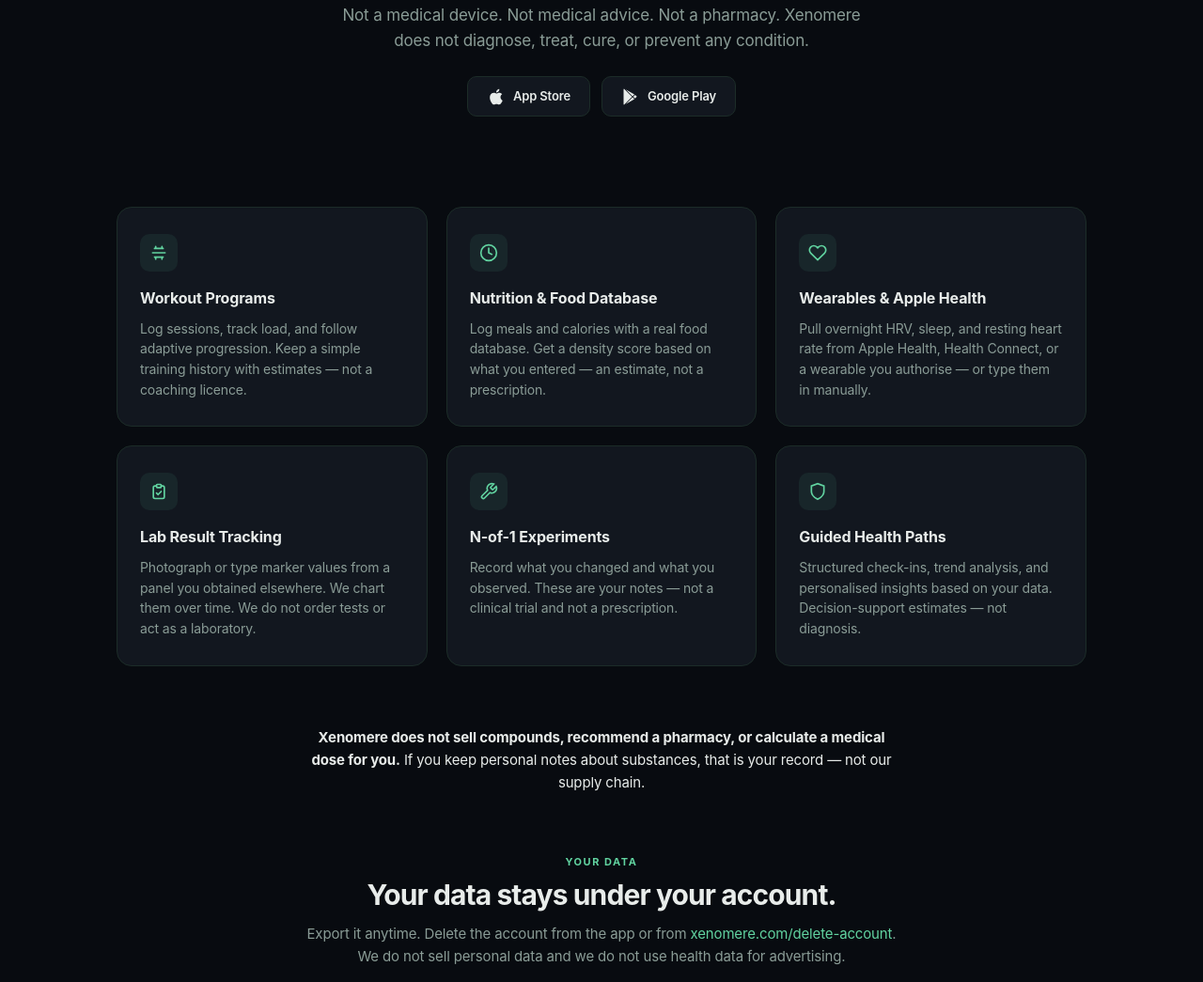
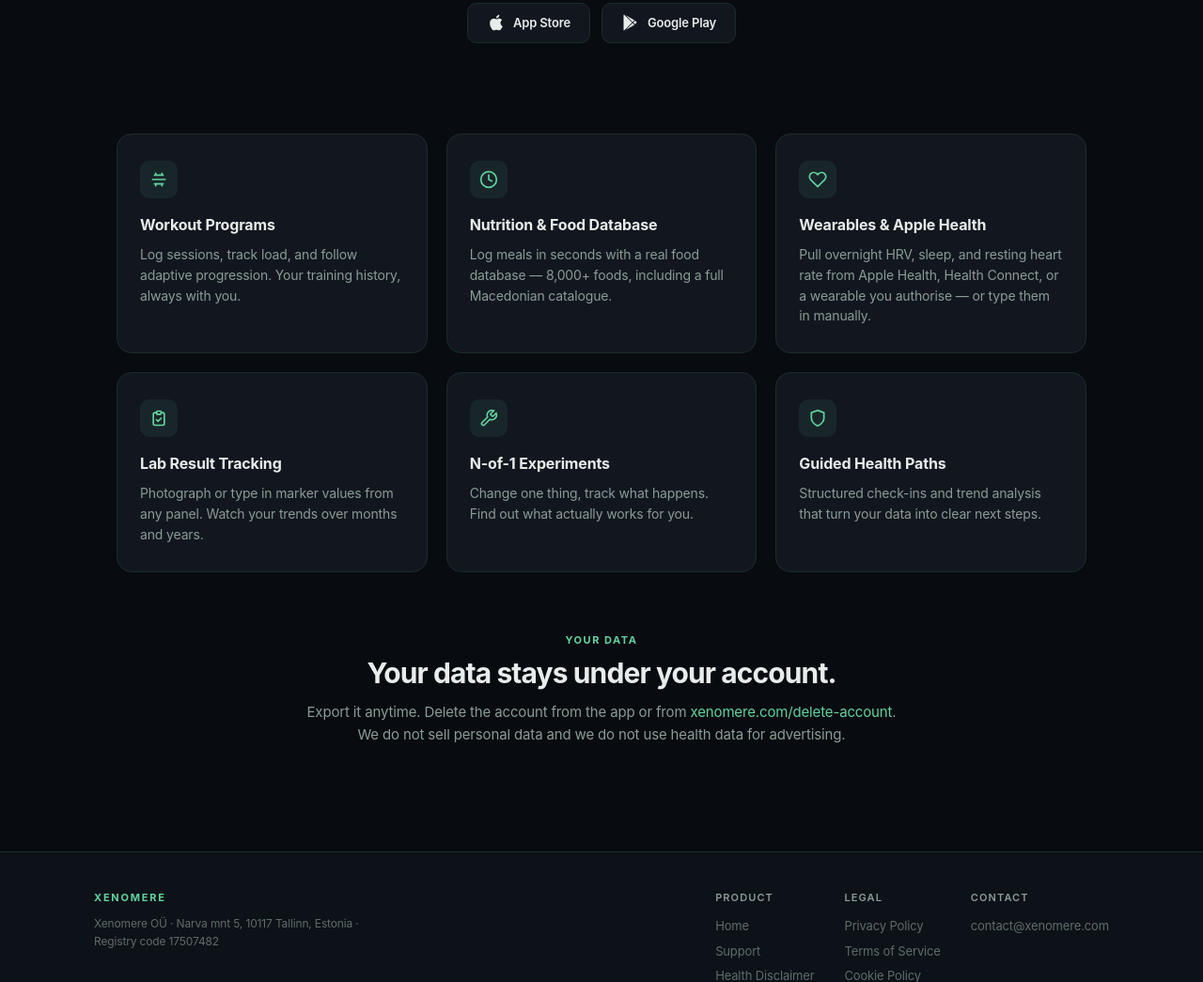
Before and after one commit to xenomere/xenomere.com, a plain HTML site: page index.html in a window 1280 px wide. Shown: the part 434-1479 px from the top of the page at 94% size. Drawn offline with Linux system fonts and the light colour scheme.

Commit message:
Simplify home page copy

```diff
--- a/index.html
+++ b/index.html
@@ -31,7 +31,6 @@
     <div class="hero-badge">Wellness &amp; Self-Tracking</div>
     <h1>Track training, recovery, and the numbers you already measure.</h1>
     <p>Xenomere is a personal wellness notebook. Log workouts and meals. Connect a wearable if you want. Keep lab results in one place. Look at trends over time.</p>
-    <p class="hero-disclaimer">Not a medical device. Not medical advice. Not a pharmacy. Xenomere does not diagnose, treat, cure, or prevent any condition.</p>
     <div class="store-badges">
       <a href="#" class="store-badge" aria-label="Download on the App Store">
         <svg width="20" height="20" viewBox="0 0 24 24" fill="currentColor"><path d="M18.71 19.5c-.83 1.24-1.71 2.45-3.05 2.47-1.34.03-1.77-.79-3.29-.79-1.53 0-2 .77-3.27.82-1.31.05-2.3-1.32-3.14-2.53C4.25 17 2.94 12.45 4.7 9.39c.87-1.52 2.43-2.48 4.12-2.51 1.28-.02 2.5.87 3.29.87.78 0 2.26-1.07 3.8-.91.65.03 2.47.26 3.64 1.98-.09.06-2.17 1.28-2.15 3.81.03 3.02 2.65 4.03 2.68 4.04-.03.07-.42 1.44-1.38 2.83M13 3.5c.73-.83 1.94-1.46 2.94-1.5.13 1.17-.34 2.35-1.04 3.19-.69.85-1.83 1.51-2.95 1.42-.15-1.15.41-2.35 1.05-3.11z"/></svg>
@@ -51,7 +50,7 @@
         <svg width="20" height="20" viewBox="0 0 24 24" fill="none" stroke="currentColor" stroke-width="2" stroke-linecap="round"><path d="M6.5 6.5h11M6.5 17.5h11M4 12h16M8 6.5V4M16 6.5V4M8 17.5v2.5M16 17.5v2.5"/></svg>
       </div>
       <h3>Workout Programs</h3>
-      <p>Log sessions, track load, and follow adaptive progression. Keep a simple training history with estimates — not a coaching licence.</p>
+      <p>Log sessions, track load, and follow adaptive progression. Your training history, always with you.</p>
     </div>
 
     <div class="feature-card">
@@ -59,7 +58,7 @@
         <svg width="20" height="20" viewBox="0 0 24 24" fill="none" stroke="currentColor" stroke-width="2" stroke-linecap="round"><path d="M12 2a10 10 0 100 20 10 10 0 000-20z"/><path d="M12 6v6l4 2"/></svg>
       </div>
       <h3>Nutrition &amp; Food Database</h3>
-      <p>Log meals and calories with a real food database. Get a density score based on what you entered — an estimate, not a prescription.</p>
+      <p>Log meals in seconds with a real food database — 8,000+ foods, including a full Macedonian catalogue.</p>
     </div>
 
     <div class="feature-card">
@@ -75,7 +74,7 @@
         <svg width="20" height="20" viewBox="0 0 24 24" fill="none" stroke="currentColor" stroke-width="2" stroke-linecap="round"><path d="M9 5H7a2 2 0 00-2 2v12a2 2 0 002 2h10a2 2 0 002-2V7a2 2 0 00-2-2h-2"/><rect x="9" y="3" width="6" height="4" rx="1"/><path d="M9 14l2 2 4-4"/></svg>
       </div>
       <h3>Lab Result Tracking</h3>
-      <p>Photograph or type marker values from a panel you obtained elsewhere. We chart them over time. We do not order tests or act as a laboratory.</p>
+      <p>Photograph or type in marker values from any panel. Watch your trends over months and years.</p>
     </div>
 
     <div class="feature-card">
@@ -83,7 +82,7 @@
         <svg width="20" height="20" viewBox="0 0 24 24" fill="none" stroke="currentColor" stroke-width="2" stroke-linecap="round"><path d="M14.7 6.3a1 1 0 000 1.4l1.6 1.6a1 1 0 001.4 0l3.77-3.77a6 6 0 01-7.94 7.94l-6.91 6.91a2.12 2.12 0 01-3-3l6.91-6.91a6 6 0 017.94-7.94l-3.76 3.76z"/></svg>
       </div>
       <h3>N-of-1 Experiments</h3>
-      <p>Record what you changed and what you observed. These are your notes — not a clinical trial and not a prescription.</p>
+      <p>Change one thing, track what happens. Find out what actually works for you.</p>
     </div>
 
     <div class="feature-card">
@@ -91,14 +90,7 @@
         <svg width="20" height="20" viewBox="0 0 24 24" fill="none" stroke="currentColor" stroke-width="2" stroke-linecap="round"><path d="M12 22s8-4 8-10V5l-8-3-8 3v7c0 6 8 10 8 10z"/></svg>
       </div>
       <h3>Guided Health Paths</h3>
-      <p>Structured check-ins, trend analysis, and personalised insights based on your data. Decision-support estimates — not diagnosis.</p>
-    </div>
-  </section>
-
-  <!-- What we don't do -->
-  <section class="section" style="text-align:center; max-width:640px; margin-left:auto; margin-right:auto;">
-    <div class="highlight">
-      <p><strong>Xenomere does not sell compounds, recommend a pharmacy, or calculate a medical dose for you.</strong> If you keep personal notes about substances, that is your record — not our supply chain.</p>
+      <p>Structured check-ins and trend analysis that turn your data into clear next steps.</p>
     </div>
   </section>
 
```
